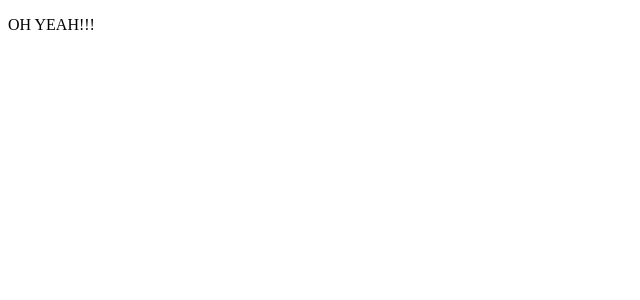
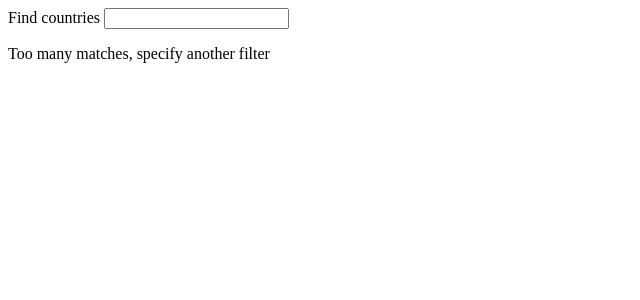
Before and after one commit to MikoVelascoRamirez/fullstackopen-exercises-repo, a React (Vite) app in the folder part2/exercsies/5.-countries_app/: page / in a window 1280 px wide. Shown: the top 300 px of the page, without its empty margins (0-640 px from the left). Built offline with nearby package versions, Linux system fonts and the light colour scheme; the HTML template or start-up script is replaced by a standard one.

Commit message:
82. feat: creating initial basic structure app

```diff
--- a/part2/exercsies/5.-countries_app/src/App.jsx
+++ b/part2/exercsies/5.-countries_app/src/App.jsx
@@ -1,12 +1,17 @@
 import { useState } from 'react'
 
-function App() {
-  const [count, setCount] = useState(0)
+const App = () => {
 
   return (
-    <>
-      <p>OH YEAH!!!</p>
-    </>
+    <div>
+      <form>
+        <label htmlFor="inp_country">Find countries </label>
+        <input type="text" id="inp_country" />
+      </form>
+      <section>
+        <p>Too many matches, specify another filter</p>
+      </section>
+    </div>
   )
 }
 
```
